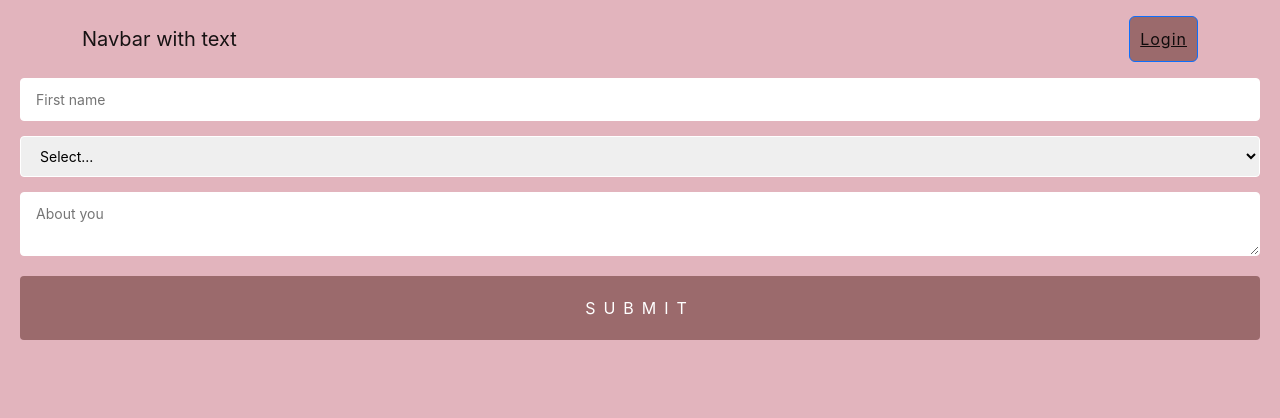
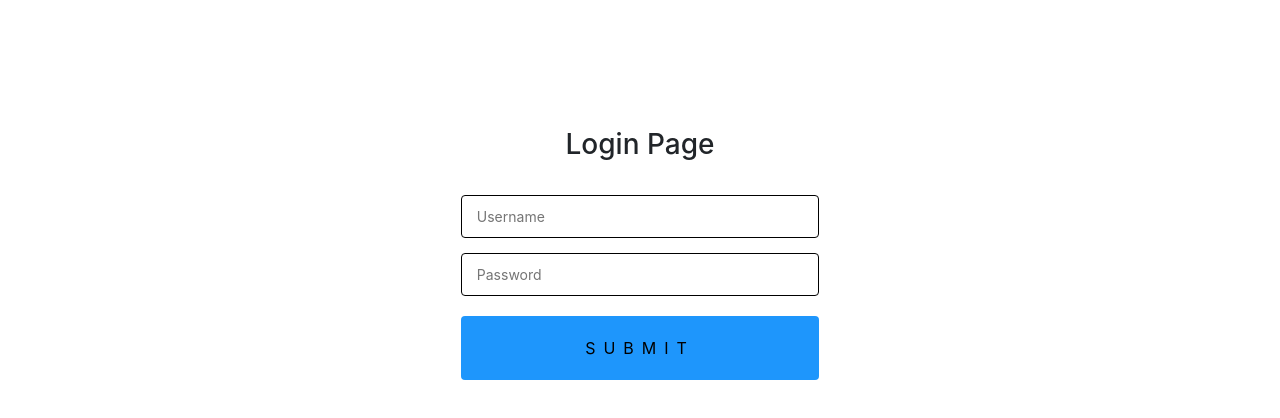
Before and after one commit to smitax21/Event, a React (Create React App) app: page /login in a window 1280 px wide. Shown: the top 418 px of the page. Built offline with nearby package versions, Linux system fonts and the light colour scheme.

Commit message:
changed the UI of the login page

```diff
--- a/src/App.css
+++ b/src/App.css
@@ -1,144 +1,3 @@
-.App {
-  font-family: sans-serif;
-  text-align: center;
-}
 body {
-  background: #e2b4bd;
-  font-family: -apple-system, BlinkMacSystemFont, "Segoe UI", "Roboto", "Oxygen",
-    "Ubuntu", "Cantarell", "Fira Sans", "Droid Sans", "Helvetica Neue",
-    sans-serif;
-  color: white;
   padding: 0 20px 50px;
 }
-
-img {
-  width: 35px;
-  height: 35px;
-  margin-right: 10px;
-  position: relative;
-  top: 6px;
-}
-
-.h1 {
-  margin-top: 80px;
-  color: white;
-  font-size: 25px;
-  padding-bottom: 0px;
-}
-
-.form {
-  max-width: 800px;
-  margin: 0 auto;
-}
-
-.p {
-  color: #bf1650;
-  text-align: center;
-}
-
-textarea,
-select,
-input {
-  font-family: -apple-system, BlinkMacSystemFont, "Segoe UI", "Roboto", "Oxygen",
-    "Ubuntu", "Cantarell", "Fira Sans", "Droid Sans", "Helvetica Neue",
-    sans-serif;
-  display: block;
-  box-sizing: border-box;
-  width: 100%;
-  border-radius: 4px;
-  border: 1px solid white;
-  padding: 10px 15px;
-  margin-bottom: 15px;
-  font-size: 14px;
-}
-
-.label,
-section > label {
-  line-height: 2;
-  text-align: left;
-  display: block;
-  margin-bottom: 13px;
-  margin-top: 20px;
-  color: white;
-  font-size: 14px;
-  font-weight: 200;
-}
-
-input[type="submit"],
-.button {
-  position: relative;
-  background: #9b6a6c;
-  color: white;
-  text-transform: uppercase;
-  border: none;
-  font-weight: 600;
-  margin-top: 20px;
-  padding: 20px;
-  font-size: 16px;
-  letter-spacing: 2px;
-  display: block;
-  appearance: none;
-  border-radius: 4px;
-  width: 100%;
-  font-weight: 400;
-  letter-spacing: 0.5rem;
-  transition: 0.3s all;
-}
-
-.buttonBlack {
-  background: black;
-  border: 1px solid white;
-}
-
-.App {
-  max-width: 600px;
-  margin: 0 auto;
-}
-
-.container {
-  display: grid;
-  grid-template-columns: 1fr 1fr;
-  grid-gap: 20px;
-}
-
-.counter {
-  font-weight: 400;
-  background: white;
-  color: black;
-  padding: 10px 15px;
-  border-radius: 4px;
-  position: fixed;
-  top: 20px;
-  right: 30px;
-  z-index: 9999999;
-}
-
-button[type="button"] {
-  padding: 5px;
-  background: #9b6a6c;
-  color: white;
-  letter-spacing: 0px;
-  text-transform: none;
-  padding: 10px;
-  letter-spacing: 1px;
-}
-
-input[type="submit"]:hover,
-button[type="button"]:hover {
-  background: #f28baf;
-  color: white;
-}
-
-input[type="submit"]:active {
-  transition: 0.3s all;
-  top: 2px;
-}
-
-.preact {
-  opacity: 0;
-  color: white;
-}
-
-.preact:hover {
-  opacity: 1;
-}
--- a/src/App.js
+++ b/src/App.js
@@ -5,7 +5,7 @@ import NavbarMenu from "./Components/Navbar/Navbar";
 function App() {
   return (
     <>
-      <NavbarMenu />
+      {/* <NavbarMenu /> */}
       <Login />
     </>
   );
--- /dev/null
+++ b/src/Components/Login/Login.css
@@ -0,0 +1,124 @@
+body {
+  display: flex;
+  align-items: center;
+  justify-content: center;
+  text-align: center;
+  margin-top: 10%;
+}
+
+.form-container {
+  margin: auto;
+  width: 30vw;
+  height: 50vh;
+  text-align: center;
+  flex-direction: column;
+  padding: 2vw 1vw;
+  /* border: 1px solid black; */
+  border-radius: 10px 10px;
+  /* background-color: #fcf300; */
+}
+
+textarea,
+select,
+input {
+  display: block;
+  box-sizing: border-box;
+  width: 100%;
+  border-radius: 4px;
+  border: 1px solid black;
+  padding: 10px 15px;
+  margin-bottom: 15px;
+  font-size: 14px;
+  /* background-color: #fcf300; */
+}
+
+.label,
+section > label {
+  line-height: 2;
+  text-align: left;
+  display: block;
+  margin-bottom: 13px;
+  margin-top: 20px;
+  color: white;
+  font-size: 14px;
+  font-weight: 200;
+}
+
+input[type="submit"],
+.button {
+  position: relative;
+  background: #1e96fc;
+  /* color: white; */
+  text-transform: uppercase;
+  border: none;
+  font-weight: 600;
+  margin-top: 20px;
+  padding: 20px;
+  font-size: 16px;
+  letter-spacing: 2px;
+  display: block;
+  appearance: none;
+  border-radius: 4px;
+  width: 100%;
+  font-weight: 400;
+  letter-spacing: 0.5rem;
+  transition: 0.3s all;
+}
+
+/* .buttonBlack {
+  background: black;
+  border: 1px solid white;
+} */
+
+/* .App {
+  max-width: 600px;
+  margin: 0 auto;
+} */
+
+/* .container {
+  display: grid;
+  grid-template-columns: 1fr 1fr;
+  grid-gap: 20px;
+} */
+
+/* .counter {
+    font-weight: 400;
+    background: white;
+    color: black;
+    padding: 10px 15px;
+    border-radius: 4px;
+    position: fixed;
+    top: 20px;
+    right: 30px;
+    z-index: 9999999;
+  } */
+
+button[type="button"] {
+  padding: 5px;
+  /* background: #9b6a6c; */
+  color: white;
+  letter-spacing: 0px;
+  text-transform: none;
+  padding: 10px;
+  letter-spacing: 1px;
+}
+
+input[type="submit"]:hover,
+button[type="button"]:hover {
+  background: #fcf300;
+  /* color: white; */
+}
+
+input[type="submit"]:active {
+  transition: 0.3s all;
+  top: 2px;
+}
+
+/* .preact {
+    opacity: 0;
+    color: white;
+  } */
+
+/* .preact:hover {
+    opacity: 1;
+  } */
--- a/src/Components/Login/Login.jsx
+++ b/src/Components/Login/Login.jsx
@@ -1,21 +1,48 @@
 import React, { useState } from "react";
 import { useForm } from "react-hook-form";
+import "./Login.css";
 
 const Login = () => {
-  const { register, handleSubmit } = useForm();
+  const {
+    register,
+    handleSubmit,
+    formState: { errors },
+  } = useForm();
   const [data, setData] = useState("");
+
+  const onSubmit = (e) => {
+    e.defaultValue();
+    const userData = JSON.parse(localStorage.getItem(data.userName));
+    if (userData) {
+      // getItem can return actual value or null
+      if (userData.password === data.password) {
+        console.log(userData.name + " You Are Successfully Logged In");
+      } else {
+        console.log("Username or Password is not matching with our record");
+      }
+    } else {
+      console.log("No username matching with our record");
+    }
+  };
+
   return (
     <>
-      <form onSubmit={handleSubmit((data) => setData(JSON.stringify(data)))}>
-        <input {...register("firstName")} placeholder="First name" />
-        <select {...register("category", { required: true })}>
-          <option value="">Select...</option>
-          <option value="A">Option A</option>
-          <option value="B">Option B</option>
-        </select>
-        <textarea {...register("aboutYou")} placeholder="About you" />
-        <p>{data}</p>
-        <input type="submit" />
+      <h3>Login Page</h3>
+      <form className="form-container" onSubmit={handleSubmit(onSubmit)}>
+        <input
+          type="text"
+          {...register("userName", { required: true })}
+          placeholder="Username"
+        />
+        {errors.userName && (
+          <span style={{ color: "red" }}>*Email* is mandatory </span>
+        )}
+        <input
+          type="password"
+          {...register("password")}
+          placeholder="Password"
+        />
+        <input type={"submit"} />
       </form>
     </>
   );
--- a/src/Components/Navbar/Navbar.jsx
+++ b/src/Components/Navbar/Navbar.jsx
@@ -9,7 +9,7 @@ const NavbarMenu = () => {
     <>
       <Navbar>
         <Container>
-          <Navbar.Brand href="#home">Navbar with text</Navbar.Brand>
+          <Navbar.Brand href="#home">home</Navbar.Brand>
           <Navbar.Toggle />
           <Navbar.Collapse className="justify-content-end">
             <Navbar.Text>
```
